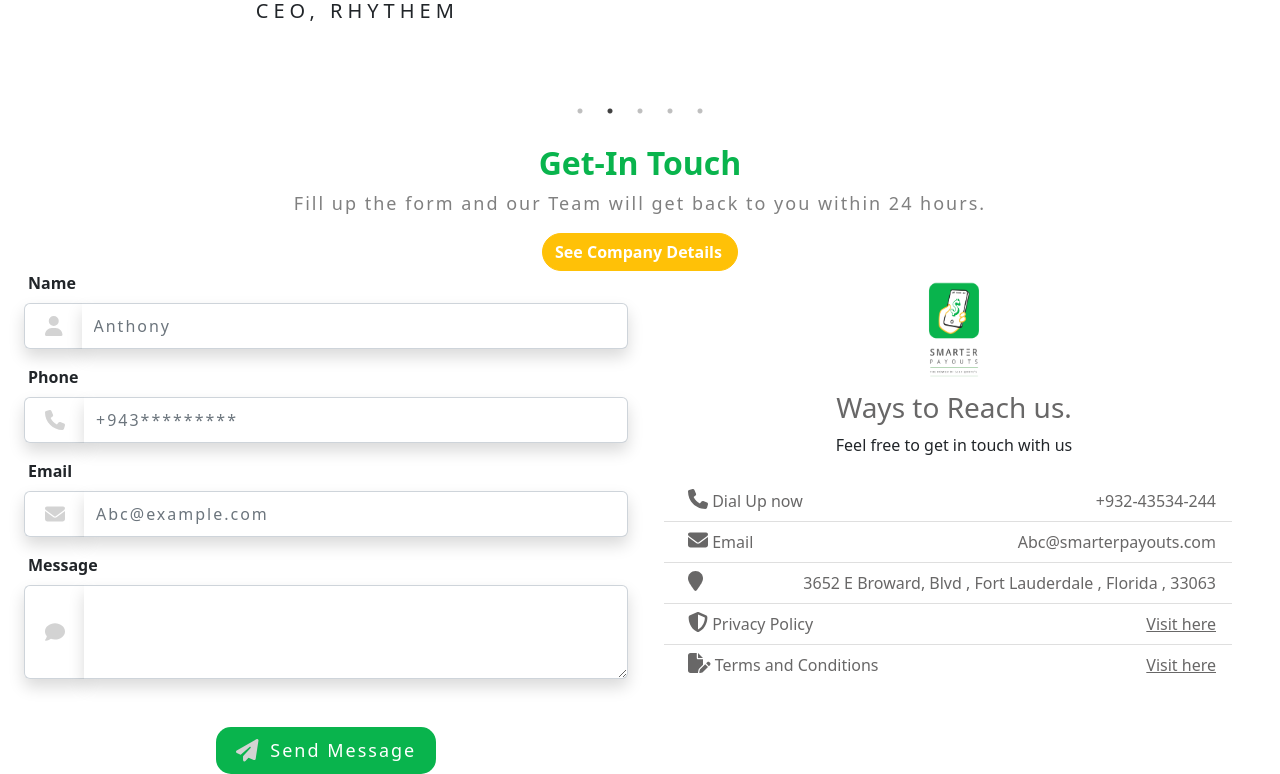
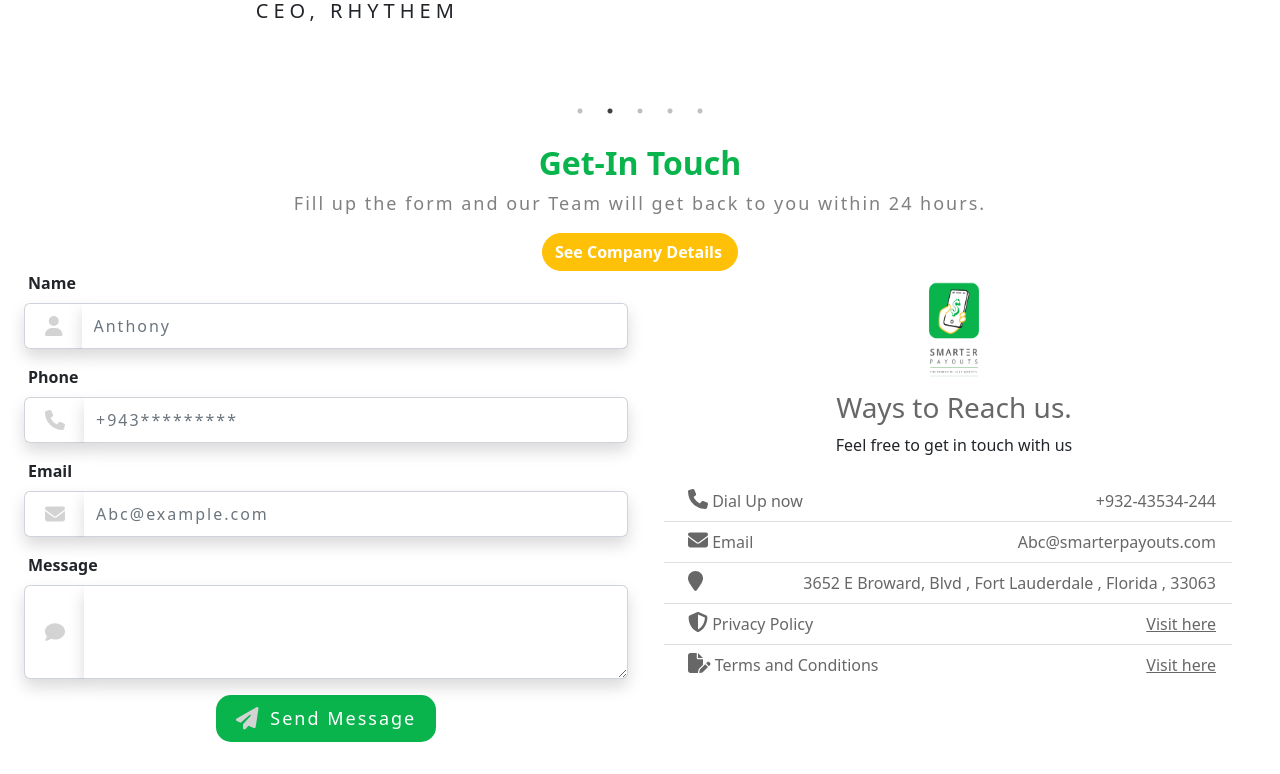
Before and after one commit to sagarashraf/SayedAliSM, a React (Create React App) app: page / in a window 1280 px wide. Shown: the part 2038-2812 px from the top of the page. After the commit the page ends 2780 px from the top, so only its background shows below. Built offline with nearby package versions, Linux system fonts and the light colour scheme.

Commit message:
get in touch

```diff
--- a/src/components/GetInTouch/GetInTouch.js
+++ b/src/components/GetInTouch/GetInTouch.js
@@ -197,7 +197,7 @@ export const GetInTouch = (props) => {
 									</Form.Group>
 								</Row>
 
-								<Row className='text-center mt-5'>
+								<Row className='text-center mt-3'>
 									<Col lg={12}>
 										<Button type='submit' className='send-message-button'>
 											{" "}
```
